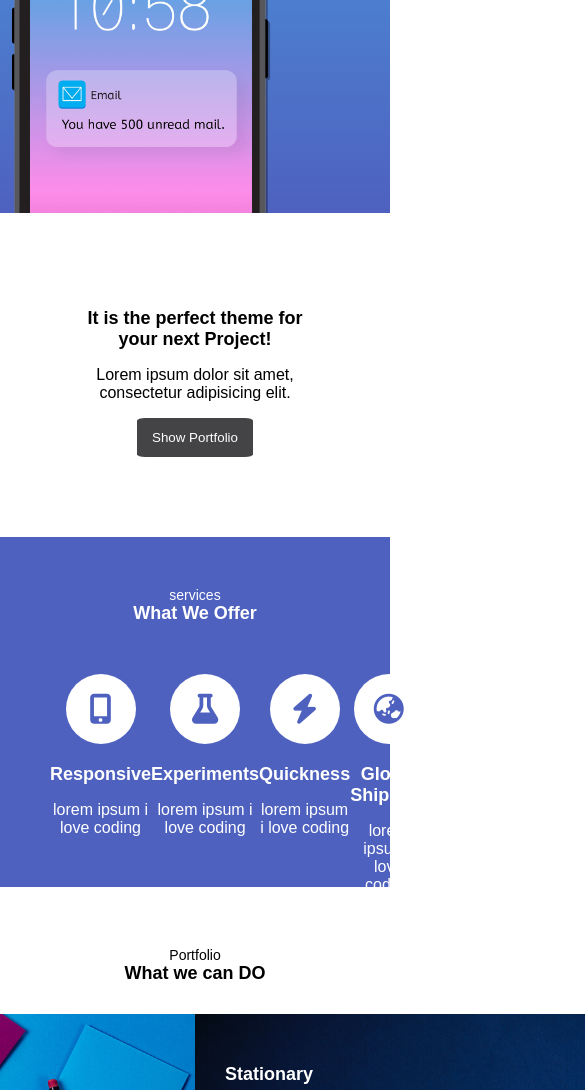
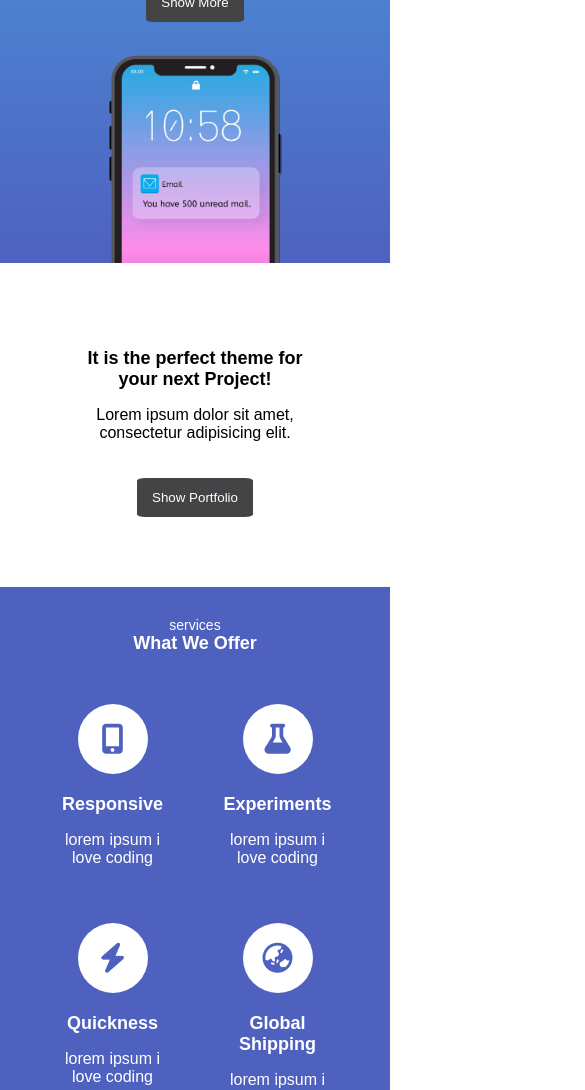
Before and after one commit to yangddoddi/landing-page, a plain HTML site: page index.html in a window 390 px wide. Shown: the part 187-1277 px from the top of the page, 585 px wide, since content can reach past the window. Drawn offline with Linux system fonts and the light colour scheme.

Commit message:
CSS_complete

```diff
--- a/index.html
+++ b/index.html
@@ -16,14 +16,17 @@
 </head>
 
 <body>
+    <div class="apps">
         <div class="container">
-        <div class="apps">
+            <div class="textcontainer">
                 <h1>Landing page for apps</h1>
                 <p>Lorem ipsum dolor sit amet. consectetur adipisicing elit.<br>
                     Voluptatum, rem, distinctio! Dolores doloremque.
                 </p>
                 <button>Show More</button>
+            </div>
             <img src="img/iphone.png" alt="iphone">
+        </div>
     </div>
     <div class="showportfolio">
         <h2>It is the perfect theme for your next Project!</h2>
@@ -34,6 +37,7 @@
         <h3>services</h3>
         <h2>What We Offer</h2>
         <div class="services__list">
+            <div class="services__list top">
                 <div class="services__list__item">
                     <i class="fas fa-mobile-alt"></i>
                     <h2>Responsive</h2>
@@ -44,6 +48,8 @@
                     <h2>Experiments</h2>
                     <p>lorem ipsum i love coding</p>
                 </div>
+            </div>
+            <div class="services__list bottom">
                 <div class="services__list__item">
                     <i class="fas fa-bolt"></i>
                     <h2>Quickness</h2>
@@ -53,6 +59,8 @@
                     <i class="fas fa-globe-asia"></i>
                     <h2>Global Shipping</h2>
                     <p>lorem ipsum i love coding</p>
+                </div>
+            </div>
         </div>
     </div>
     </div>
@@ -96,7 +104,7 @@
             © Yangeunchan
         </span>
     </footer>
-    </div>
+
 </body>
 
 </html>
--- a/style.css
+++ b/style.css
@@ -71,6 +71,10 @@ button {
   appearance: none;
 }
 
+.container {
+  max-width: 1200px;
+}
+
 .apps {
   position: relative;
   background: linear-gradient(#4b97dc, #4e61bf);
@@ -97,9 +101,10 @@ button {
   padding: 50px;
   background-color: var(--color-blue-background);
   width: 100%;
-  height: 350px;
+  height: 30px;
   display: flex;
   flex-direction: column;
+  text-align: center;
   align-items: center;
   color: var(--color-white);
 }
@@ -107,6 +112,7 @@ button {
 .services__list {
   width: 100%;
   display: flex;
+  flex-direction: row;
   justify-content: space-around;
 }
 
@@ -210,6 +216,7 @@ button {
 footer {
   padding: 30px;
   text-align: center;
+  margin-bottom: 50px;
 }
 
 .snsicons {
@@ -226,3 +233,76 @@ footer {
   margin-left: 10px;
   margin-right: 10px;
 }
+
+@media screen and (max-width: 992px) {
+  .apps {
+    display: flex;
+    flex-direction: column;
+    align-items: center;
+    height: 450px;
+    padding: 20px;
+    padding-bottom: 0px;
+    text-align: center;
+  }
+
+  .apps p {
+    text-align: center;
+  }
+
+  .apps img {
+    width: 200px;
+    position: relative;
+    left: 0px;
+    margin: auto;
+    margin-top: auto;
+    margin-bottom: 0px;
+  }
+
+  .container {
+    display: flex;
+    flex-direction: column;
+    height: 100%;
+  }
+
+  .showportfolio {
+    padding: 70px;
+  }
+
+  .showportfolio button {
+    margin-top: 20px;
+  }
+
+  .services {
+    height: 520px;
+    padding: 30px;
+  }
+
+  .services__list {
+    flex-direction: column;
+  }
+
+  .services__list.top {
+    margin-top: 30px;
+    display: flex;
+    flex-direction: row;
+  }
+
+  .services__list.bottom {
+    display: flex;
+    flex-direction: row;
+  }
+
+  .services__list__item {
+    margin: 20px;
+  }
+
+  .portfolio__list.top {
+    flex-direction: column;
+    align-items: center;
+  }
+
+  .portfolio__list.bottm {
+    flex-direction: column;
+    align-items: center;
+  }
+}
```
Lines whose indentation alone changed are shown as unchanged.
